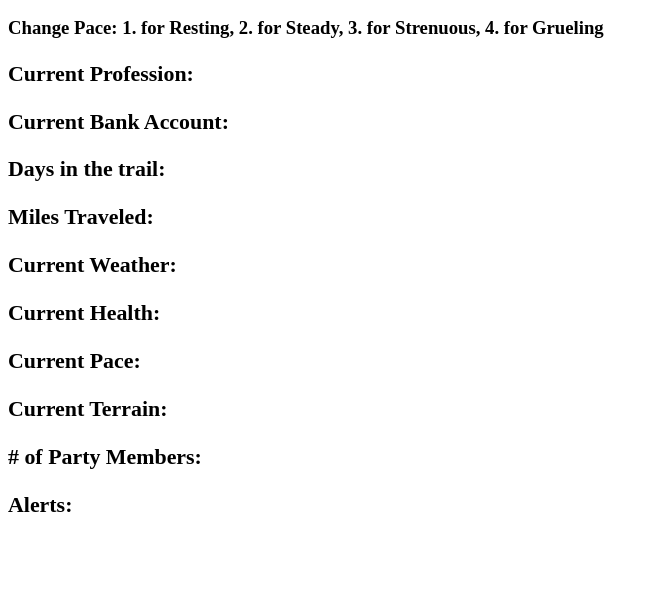
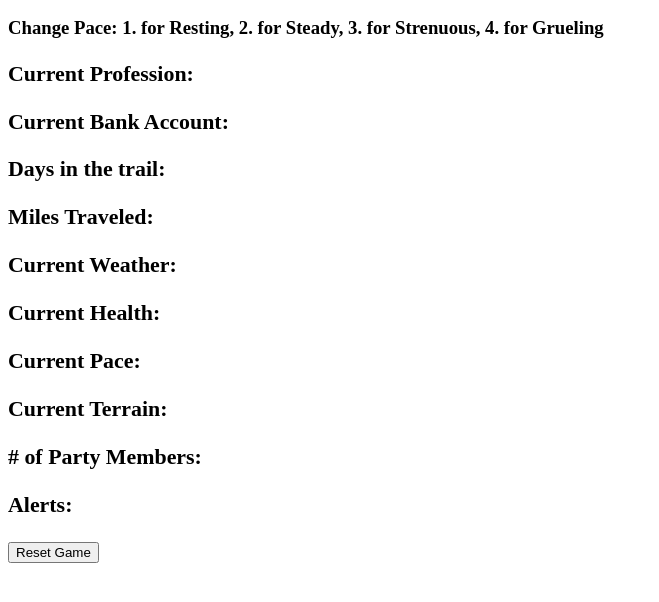
Before and after one commit to SlideeScherz/oregon-trail, a website: page client/views/trail.html in a window 1280 px wide. Shown: the part 110-712 px from the top of the page, without its empty margins (0-659 px from the left). Drawn offline with Linux system fonts and the light colour scheme.

Commit message:
npm start
After 1 year, finally added npm start :)

```diff
--- a/client/public/js/global.js
+++ b/client/public/js/global.js
@@ -72,5 +72,12 @@ async function fadeout() {
   });
 }
 
+// fetch api to reset the game
+const resetGame = () => {
+  fetch("/api/game/reset").then((res) => {
+    if (!resOk(res)) return;
+  });
+};
+
 const keyOnePressed = (k) => k === "Digit1" || k === "Numpad1";
 const keyTwoPressed = (k) => k === "Digit2" || k === "Numpad2";
--- a/client/views/trail.html
+++ b/client/views/trail.html
@@ -28,6 +28,8 @@
 
     <div id="terrainImg"></div>
 
+    <input type="button" id="submit-btn" value="Reset Game" onclick="resetGame()" />
+
     <script src="/js/global.js"> </script>
     <script src="/js/trail.js"> </script>
   </body>
--- a/package.json
+++ b/package.json
@@ -4,7 +4,8 @@
   "description": "Spring 21 Project",
   "main": "index.js",
   "scripts": {
-    "test": "echo \"Error: no test specified\" && exit 1"
+    "test": "echo \"Error: no test specified\" && exit 1",
+    "start": "node server/oregonTrail.js"
   },
   "repository": {
     "type": "git",
```
Also changed, not shown: client/public/js/index.js (+0 -7 lines).
